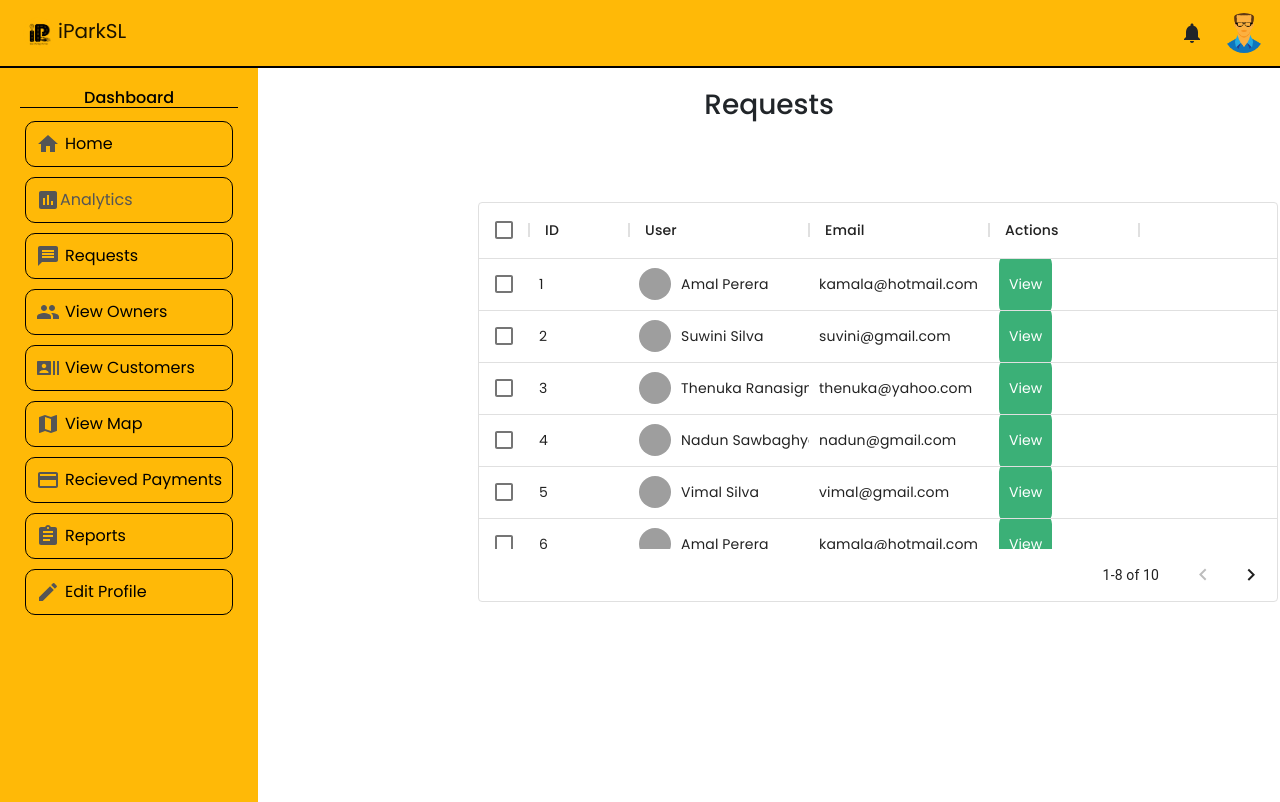
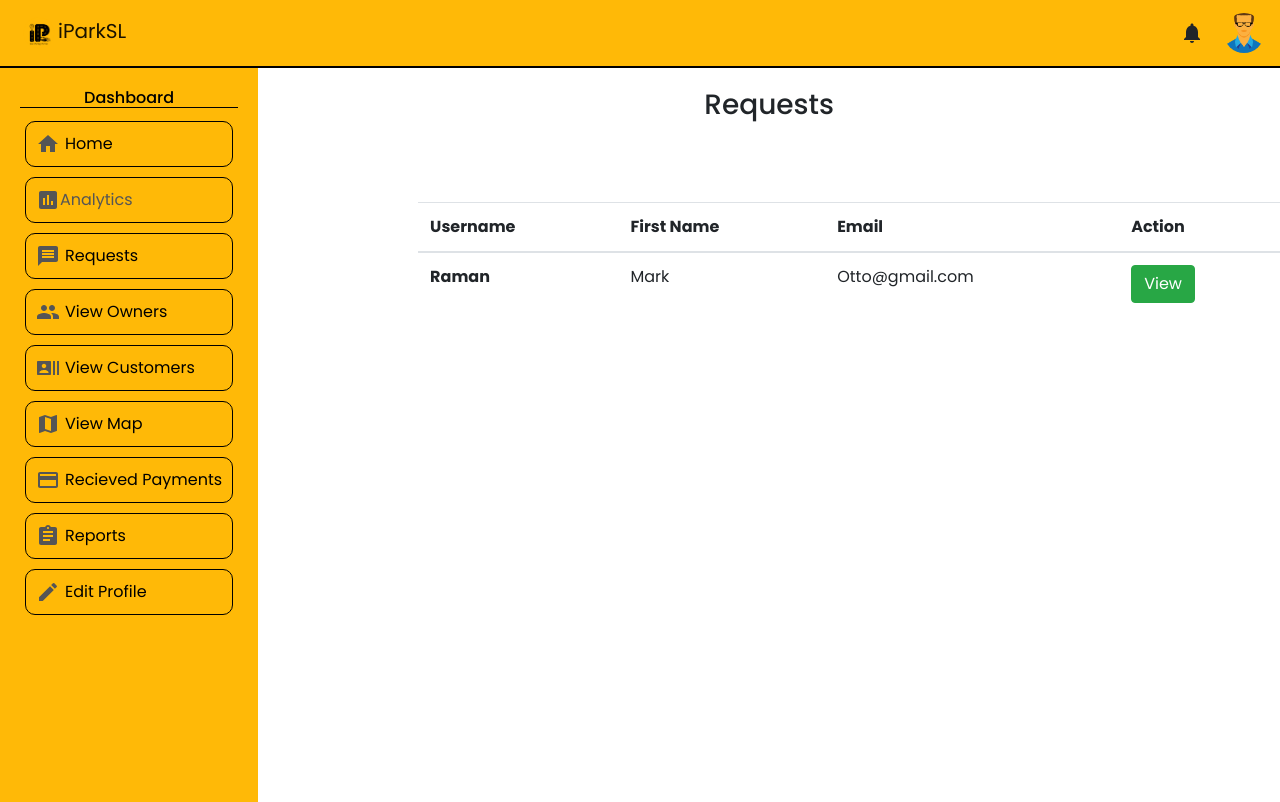
Before and after one commit to iParkSL/iParkSL-Admin, a React (Create React App) app in the folder client/: page /requests in a window 1280 px wide. Built offline with nearby package versions, Linux system fonts and the light colour scheme; grey boxes are pictures that could not be loaded; what react-google-maps would draw is missing.

Commit message:
Change Ui in the request

```diff
--- a/client/src/pages/requests/Requests.jsx
+++ b/client/src/pages/requests/Requests.jsx
@@ -1,51 +1,51 @@
 import './requests.css';
-import { DataGrid } from '@material-ui/data-grid';
+// import { DataGrid } from '@material-ui/data-grid';
 // import { getDefaultNormalizer } from '@testing-library/react';
-import DeleteOutlineIcon from '@material-ui/icons/DeleteOutline';
-import {userRows} from '../../dummyData';
+// import DeleteOutlineIcon from '@material-ui/icons/DeleteOutline';
+// import {userRows} from '../../dummyData';
 import { Link } from "react-router-dom";
-import { useState } from 'react';
+// import { useState } from 'react';
 import Topbar from '../../componnet/topbar/Topbar';
 import Sidebar from '../../componnet/sidebar/Sidebar';
 
 
 export default function Requests() {
 
-  const [data, setData] = useState(userRows);
+  // const [data, setData] = useState(userRows);
 
-  const handleDelete = (id)=>{
-    setData(data.filter(item=>item.id !== id));
-  }
+  // const handleDelete = (id)=>{
+  //   setData(data.filter(item=>item.id !== id));
+  // }
 
-  const columns = [
-    { field: 'id', headerName: 'ID', width: 100 },
-    { field: 'user', headerName: 'User', width: 180, renderCell: (params)=>{
-        return (
-          <div className="userListUser">
-            <img className="userListImg" src={params.row.avatar}/>
-            {params.row.username}
-          </div>
-        )
-    } },
-    { field: 'email', headerName: 'Email', width: 180 },
-    {
-      field: 'action',
-      headerName: 'Actions',
-      width: 150,
-      renderCell: (params)=>{
-        return(
-          <>
-          <Link to={"/parkownerrequest/"+params.row.id}>
-            <button className="userListEdit">View</button>
-          </Link>
+  // const columns = [
+  //   { field: 'id', headerName: 'ID', width: 100 },
+  //   { field: 'user', headerName: 'User', width: 180, renderCell: (params)=>{
+  //       return (
+  //         <div className="userListUser">
+  //           <img className="userListImg" src={params.row.avatar}/>
+  //           {params.row.username}
+  //         </div>
+  //       )
+  //   } },
+  //   { field: 'email', headerName: 'Email', width: 180 },
+  //   {
+  //     field: 'action',
+  //     headerName: 'Actions',
+  //     width: 150,
+  //     renderCell: (params)=>{
+  //       return(
+  //         <>
+  //         <Link to={"/parkownerrequest/"+params.row.id}>
+  //           <button className="userListEdit">View</button>
+  //         </Link>
 
-          {/* <DeleteOutlineIcon className="userListDelete" onClick={()=>handleDelete(params.row.id)}/> */}
-          </>
-        )
-      }
-    },
+  //         {/* <DeleteOutlineIcon className="userListDelete" onClick={()=>handleDelete(params.row.id)}/> */}
+  //         </>
+  //       )
+  //     }
+  //   },
 
-  ];
+  // ];
     return (
 
       <div className="fullcontainer">
@@ -58,9 +58,27 @@ export default function Requests() {
           <h3 className="userListHeader">Requests</h3>
         </div>
         <div className="userList" style={{ height: 400, marginTop: 80}}>
-            <DataGrid className="userListData" rows={data} disableSelectionOnClick columns={columns} pageSize={8} checkboxSelection />
+            {/* <DataGrid className="userListData" rows={data} disableSelectionOnClick columns={columns} pageSize={8} checkboxSelection /> */}
+              <table class="table">
+                <thead>
+                  <tr>
+                    <th scope="col">Username</th>
+                    <th scope="col">First Name</th>
+                    <th scope="col">Email</th>
+                    <th scope="col">Action</th>
+                  </tr>
+                </thead>
+                <tbody>
+                  <tr>
+                    <th scope="row">Raman</th>
+                    <td>Mark</td>
+                    <td>Otto@gmail.com</td>
+                    <td><Link to="/"><button className="btn btn-success">View</button></Link></td>
+                  </tr>
+                </tbody>
+              </table>
+        </div>
 
-        </div>
       </div>
       </div>
       </div>
--- a/client/src/pages/requests/requests.css
+++ b/client/src/pages/requests/requests.css
@@ -14,6 +14,8 @@
     /* max-width: 800px; */
     /* margin-left: 500px; */
     max-height: 800px;
+    max-width: 1000px;
+    margin-left: 160px;
 }
 
 .userListData {
```
